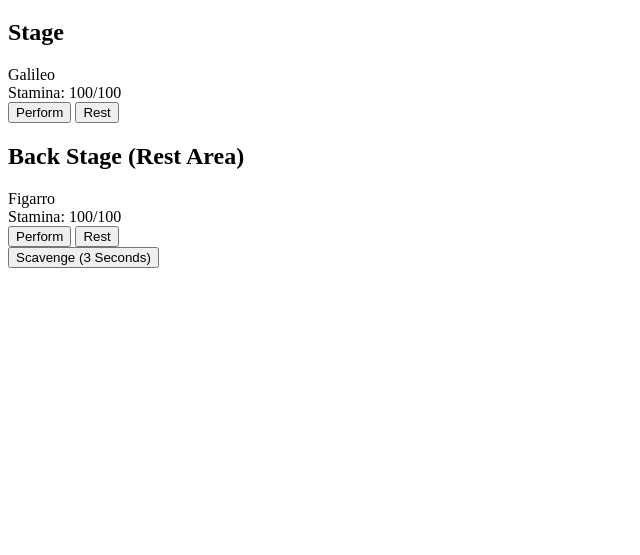
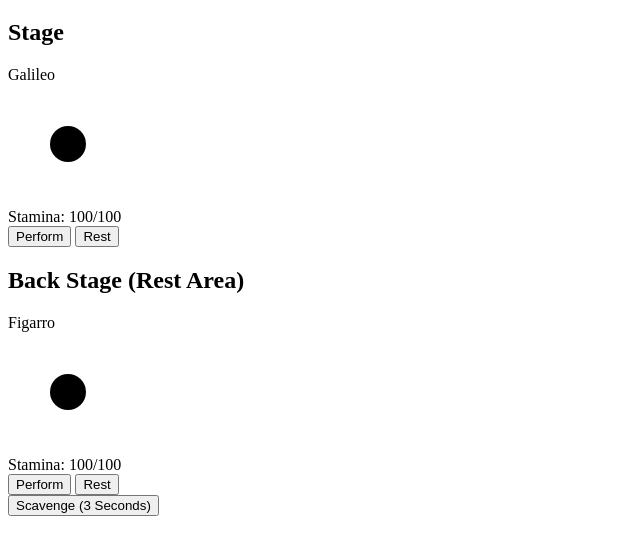
Before and after one commit to berryScheme/the-ringmaster, a plain HTML site: page index.html in a window 1280 px wide. Shown: the part 61-616 px from the top of the page, without its empty margins (0-640 px from the left). Drawn offline with Linux system fonts and the light colour scheme.

Commit message:
add: svgs for the trick progress and level rings and center icons

```diff
--- a/index.html
+++ b/index.html
@@ -16,6 +16,11 @@
             <h2>Stage</h2>
             <div class="performer-card">
                 <div class="name-tag">Galileo</div>
+                <svg viewBox="0 0 100 100" width="120">
+                    <circle class="trick-ring" cx="50" cy="50" r="40" fill="none" stroke="white" stroke-width="8"/>
+                    <circle class="xp-ring" cx="50" cy="50" r="25" fill="none" stroke="white" stroke-width="5"/>
+                    <circle class="icon" cx="50" cy="50" r="15" fill="black"/>
+                </svg>
                 <div class="stamina-bar">
                     <div class="stamina"></div>
                     <div class="damage"></div>
@@ -29,6 +34,11 @@
             <h2>Back Stage (Rest Area)</h2>
             <div class="performer-card">
                 <div class="name-tag">Figarro</div>
+                <svg viewBox="0 0 100 100" width="120">
+                    <circle class="trick-ring" cx="50" cy="50" r="40" fill="none" stroke="white" stroke-width="8"/>
+                    <circle class="xp-ring" cx="50" cy="50" r="25" fill="none" stroke="white" stroke-width="5"/>
+                    <circle class="icon" cx="50" cy="50" r="15" fill="black"/>
+                </svg>
                 <div class="stamina-bar">
                     <div class="stamina"></div>
                     <div class="damage"></div>
```
